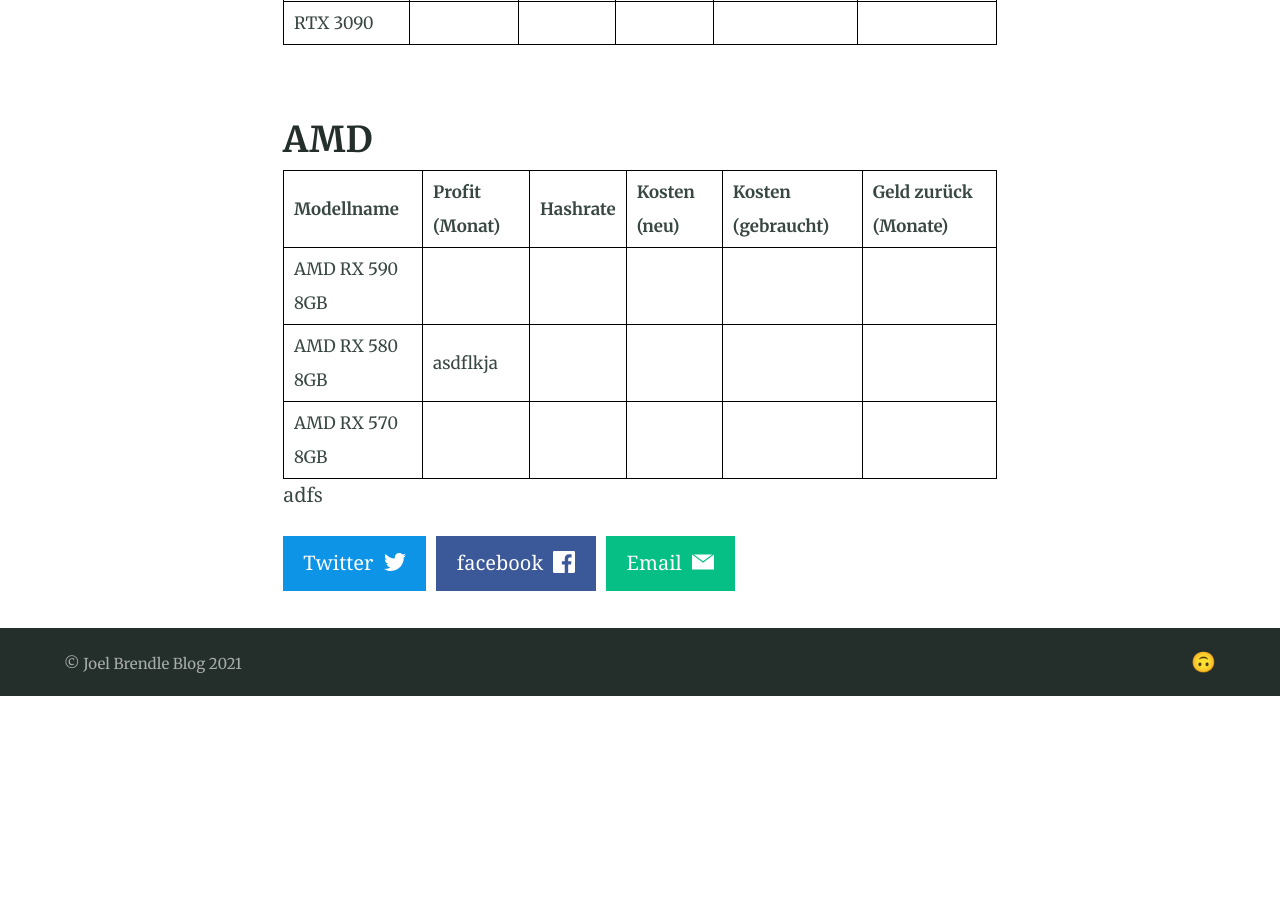
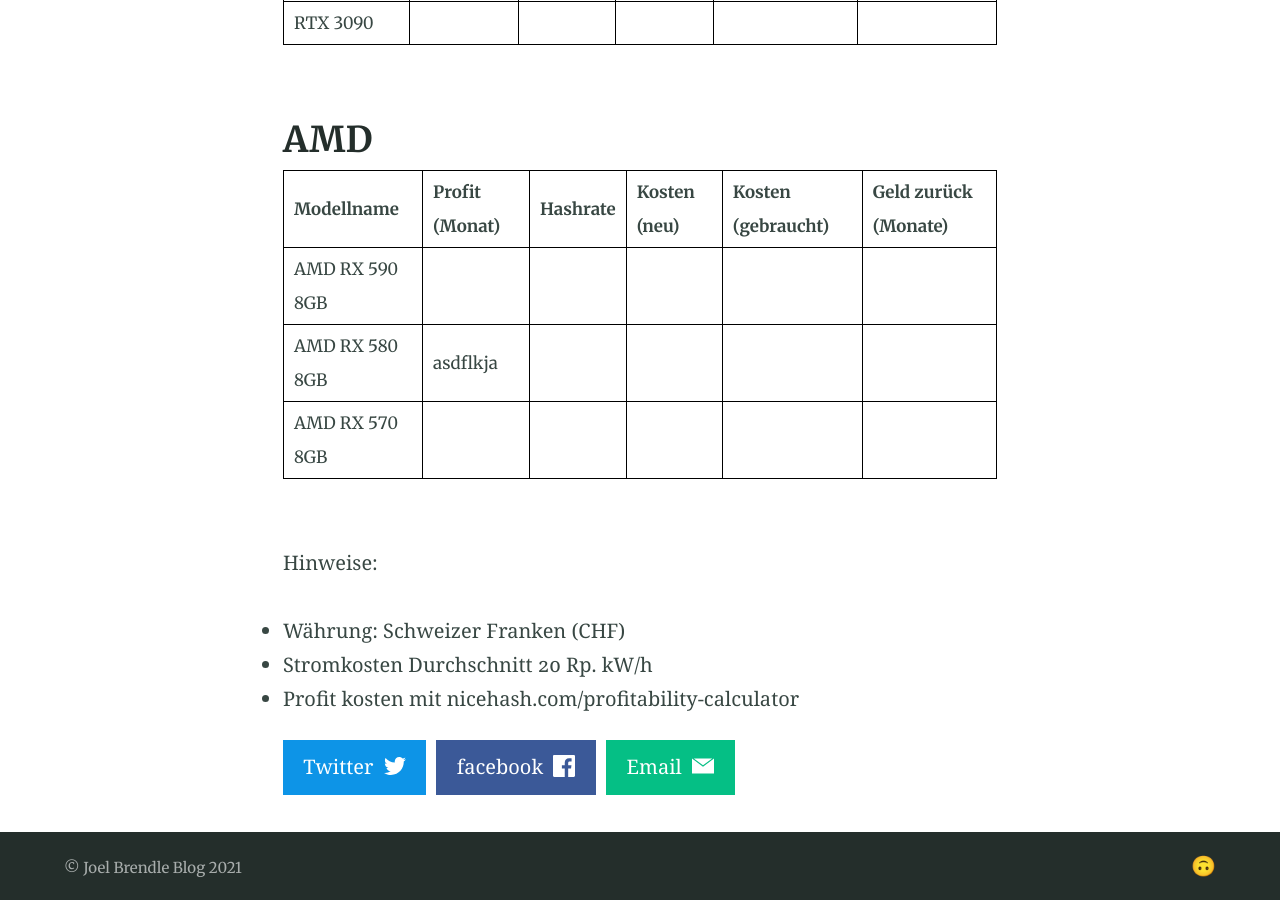
Before and after one commit to joelbrendle/joel_blog, a Jekyll site: the page built from _posts/2016-08-29-example-post-two.md, in a window 1280 px wide and 900 px high, scrolled down 915 px. Built offline with Jekyll 4.4.1, drawn with Linux system fonts in a browser that asks for light colours; before the commit the page ends 1611 px from its top, so only the background shows below that.

Commit message:
Update from Forestry.io Joel Brendle updated _posts/2016-08-29-example-post-two.md

```diff
--- a/_posts/2016-08-29-example-post-two.md
+++ b/_posts/2016-08-29-example-post-two.md
@@ -40,4 +40,10 @@
 AMD RX 580 8GB | asdflkja
 AMD RX 570 8GB |
 
-adfs
+<br>
+
+Hinweise:
+
+* Währung: Schweizer Franken (CHF)
+* Stromkosten Durchschnitt 20 Rp. kW/h
+* Profit kosten mit nicehash.com/profitability-calculator
```
